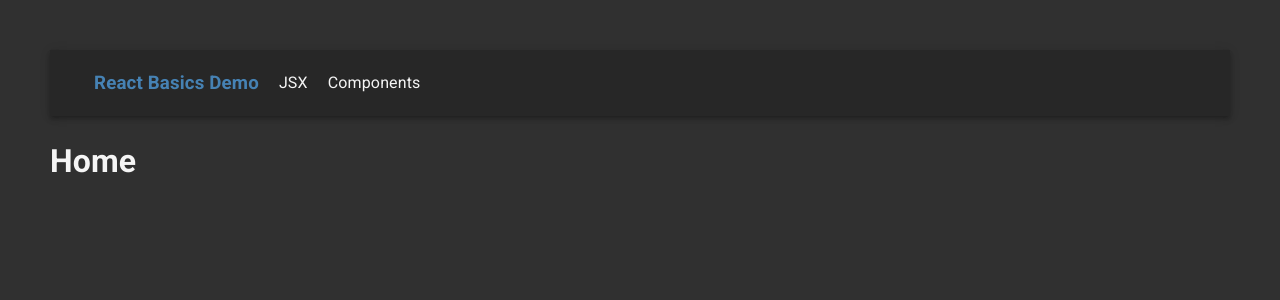
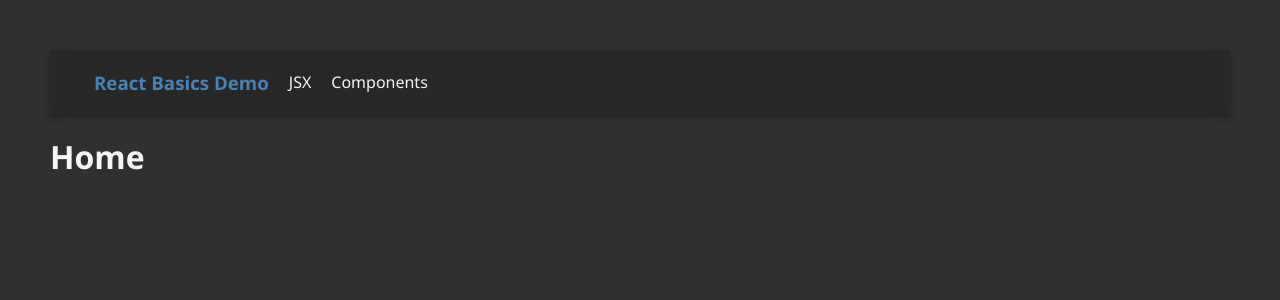
Before and after one commit to jurgen-bayer/react-basics-demo, a React (Create React App) app: page / in a window 1280 px wide. Shown: the top 300 px of the page. Built offline with nearby package versions, Linux system fonts and the light colour scheme.

Commit message:
Remove Material UI Typography

```diff
--- a/src/App.tsx
+++ b/src/App.tsx
@@ -4,7 +4,6 @@ import '@fontsource/roboto/300.css';
 import '@fontsource/roboto/400.css';
 import '@fontsource/roboto/500.css';
 import '@fontsource/roboto/700.css';
-import { Typography } from '@mui/material';
 import { ThemeProvider, createTheme } from '@mui/material/styles';
 import { NavigationBar } from './core/components/navigation-bar';
 import { AppRoutes } from './core/components/app-routes';
@@ -17,14 +16,11 @@ function App() {
       });
 
     return (
-            // Enable the Material UI Theme Provider
-            <ThemeProvider theme={darkTheme}>
-                {/* Enable Material UI typography (h1, h2 etc.) */}
-                <Typography>
-                    <NavigationBar></NavigationBar>
-                    <AppRoutes></AppRoutes>
-                </Typography>
-            </ThemeProvider>
+        // Enable the Material UI Theme Provider
+        <ThemeProvider theme={darkTheme}>
+            <NavigationBar></NavigationBar>
+            <AppRoutes></AppRoutes>
+        </ThemeProvider>
     );
 }
 
--- a/src/styles/styles.scss
+++ b/src/styles/styles.scss
@@ -3,6 +3,7 @@ $text-colour: whitesmoke;
 
 body {
    margin: 50px;
+   font-family: 'Segoe UI', Tahoma, Geneva, Verdana, sans-serif;
    -webkit-font-smoothing: antialiased;
    -moz-osx-font-smoothing: grayscale;
    background-color: $background-colour;
```
